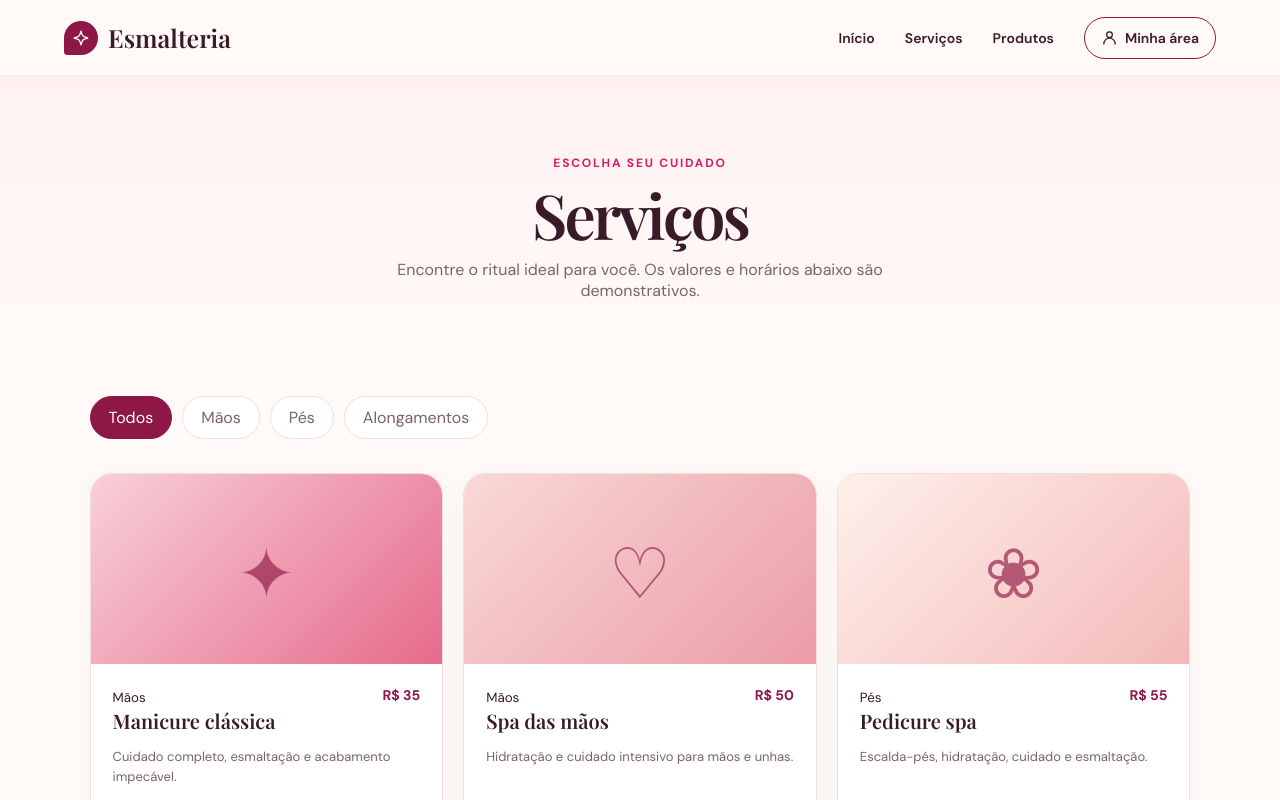
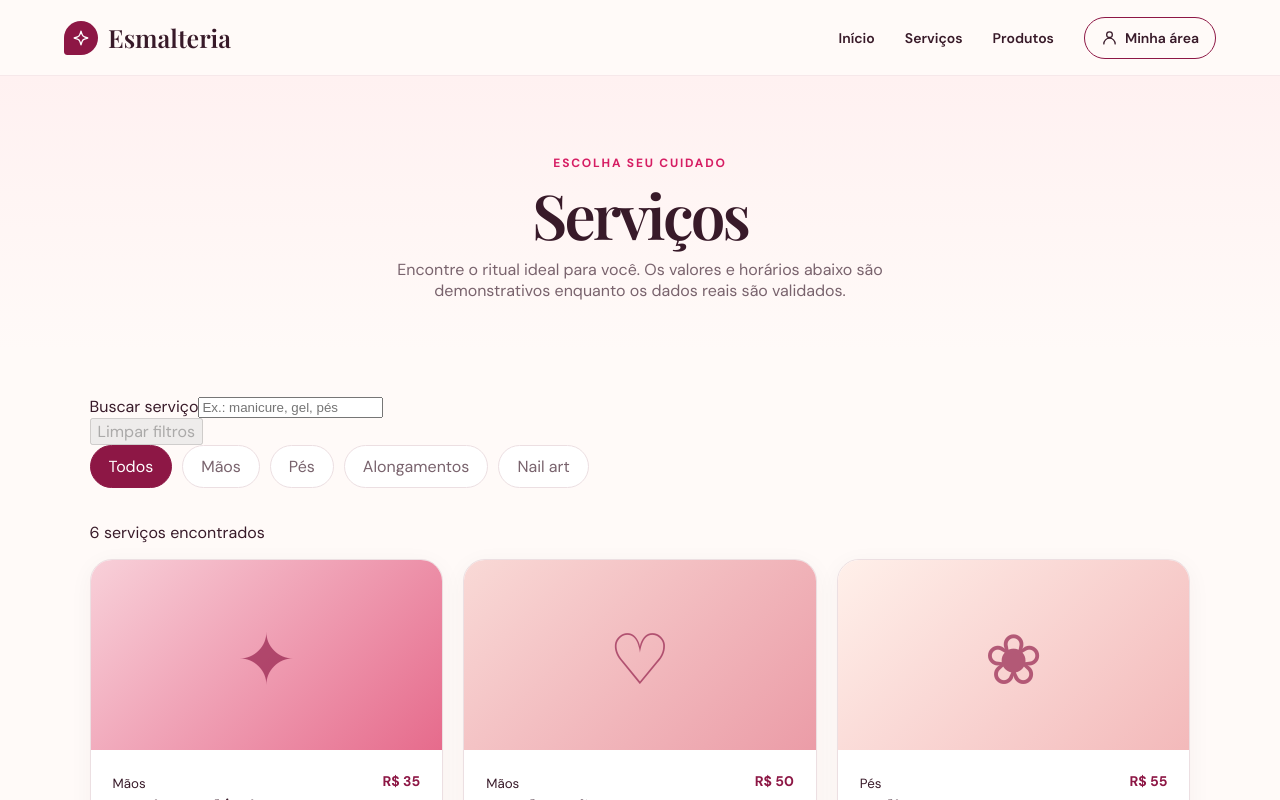
Before and after one commit to PedroJoao17/esmalteria, a Next.js app: page /servicos in a window 1280 px wide. Shown: the top 800 px of the page. Built offline with nearby package versions, Linux system fonts and the light colour scheme; a web font is replaced by a local one.

Commit message:
feat: torna catálogo de serviços filtrável

```diff
--- a/src/app/servicos/page.tsx
+++ b/src/app/servicos/page.tsx
@@ -1,2 +1,18 @@
-import { Shell } from "@/components/shell"; import { ServiceCard } from "@/components/catalog-card"; import { services } from "@/data/catalog";
-export default function Services(){return <Shell><section className="page-hero"><span className="kicker">Escolha seu cuidado</span><h1>Serviços</h1><p>Encontre o ritual ideal para você. Os valores e horários abaixo são demonstrativos.</p></section><section className="section compact"><div className="filter-row"><button className="active">Todos</button><button>Mãos</button><button>Pés</button><button>Alongamentos</button></div><div className="service-grid">{services.map(item=><ServiceCard key={item.name} item={item}/>)}</div></section></Shell>}
+import { ServiceCatalog } from "@/components/catalog-browser";
+import { Shell } from "@/components/shell";
+import { services } from "@/data/catalog";
+
+export default function Services() {
+  return (
+    <Shell>
+      <section className="page-hero">
+        <span className="kicker">Escolha seu cuidado</span>
+        <h1>Serviços</h1>
+        <p>Encontre o ritual ideal para você. Os valores e horários abaixo são demonstrativos enquanto os dados reais são validados.</p>
+      </section>
+      <section className="section compact">
+        <ServiceCatalog items={services} />
+      </section>
+    </Shell>
+  );
+}
```
